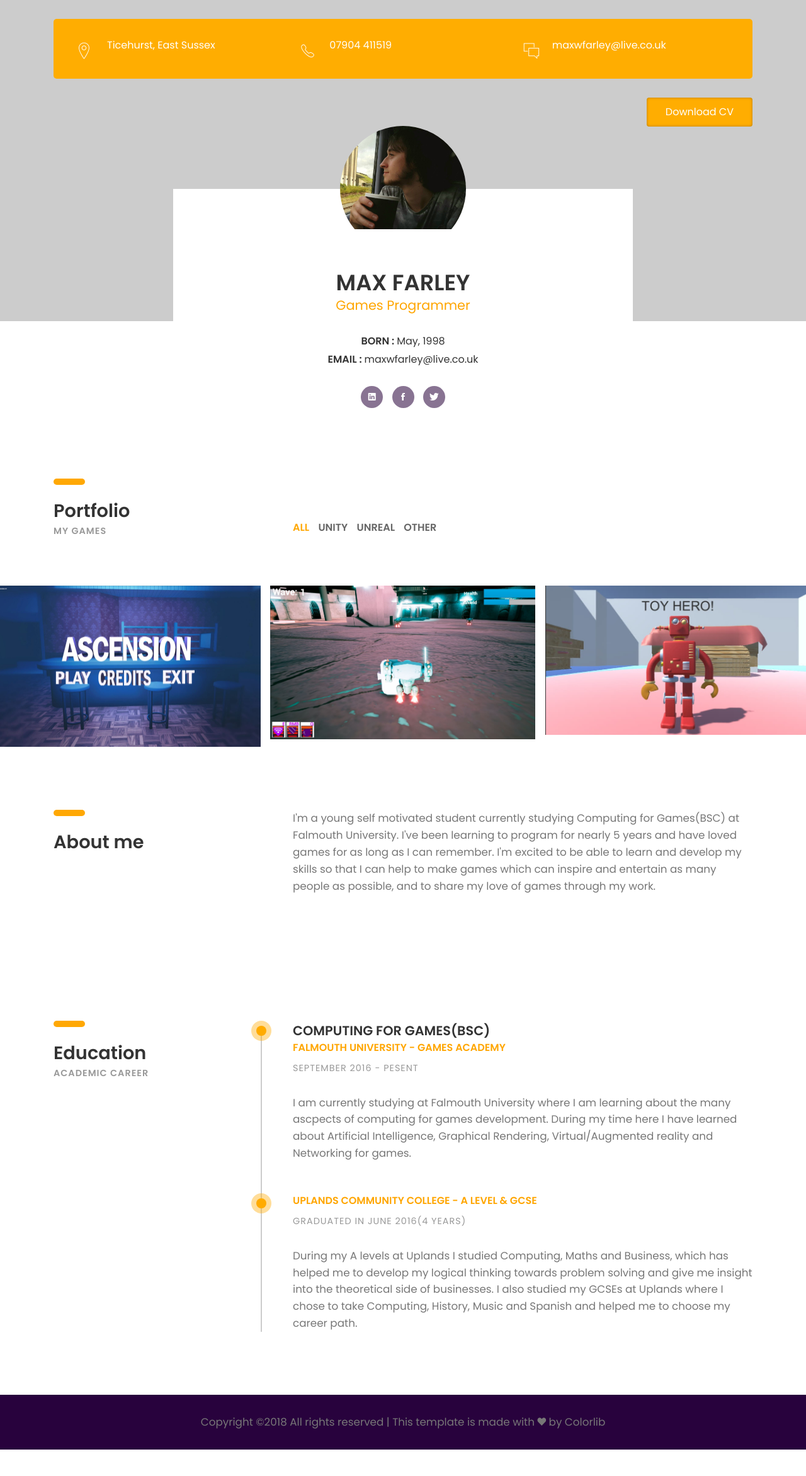
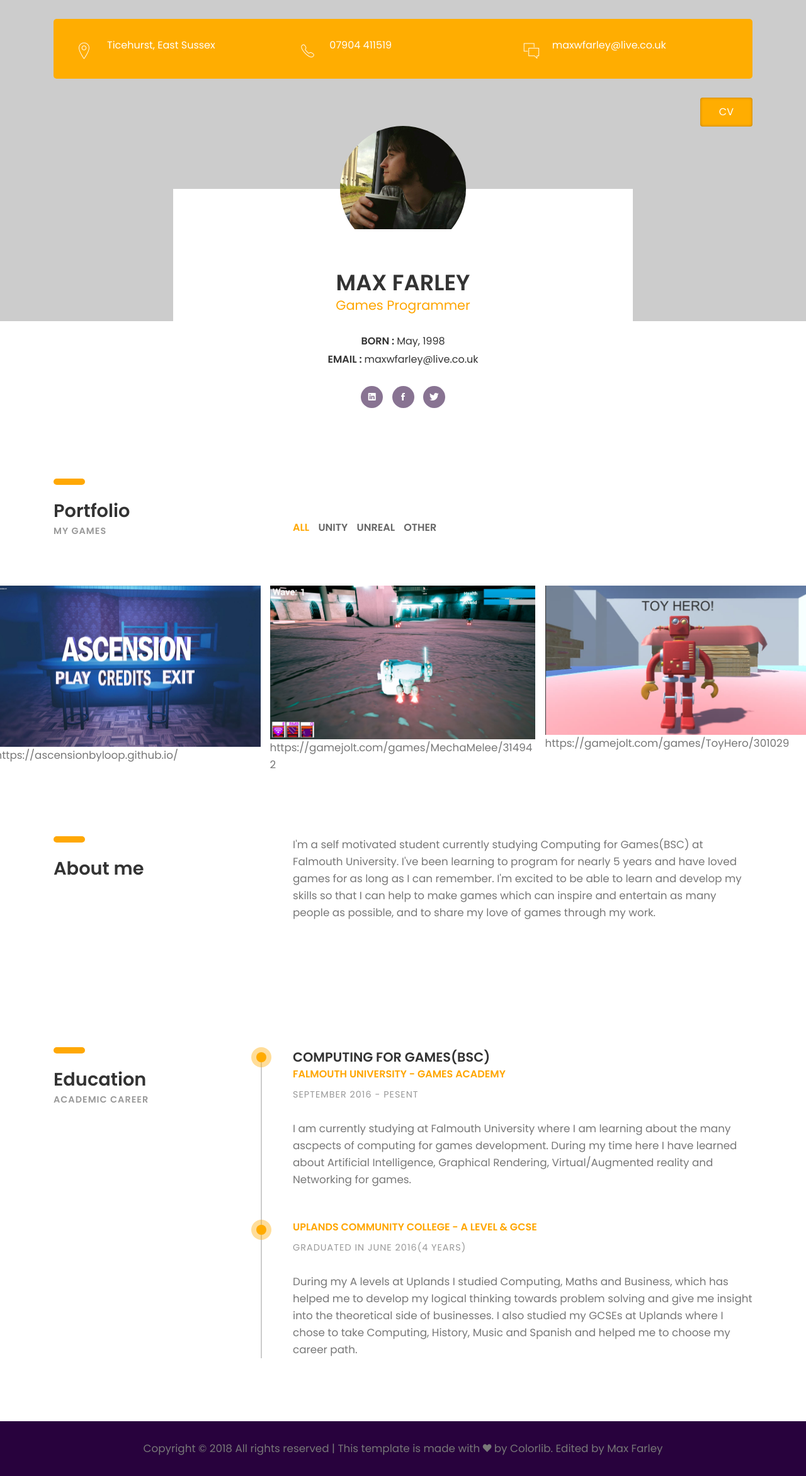
Before and after one commit to miKuZune/miKuZune.github.io, a plain HTML site: page index.html in a window 1280 px wide. Shown: the whole page at 63% size. Before the commit the page ends 2302 px from the top, so only its background shows below. Drawn offline with Linux system fonts and the light colour scheme; files whose address does not match are found by name.

Commit message:
Added links to facebook and added my CV with a link from the CV button. Added links to appropriate websites for my portfolio games

```diff
--- a/index.html
+++ b/index.html
@@ -1,7 +1,7 @@
 <!DOCTYPE HTML>
 <html lang="en">
 <head>
-	<title>CV - Boxed</title>
+	<title>Max Farley</title>
 	<meta http-equiv="X-UA-Compatible" content="IE=edge">
     <meta name="viewport" content="width=device-width, initial-scale=1">
 	<meta charset="UTF-8">
@@ -59,7 +59,7 @@
 				</div><!-- row -->
 			</div><!-- heading-wrapper -->
 
-			<a class="downlad-btn" href="#">Download CV</a>
+			<a class="downlad-btn" href="CV.pdf">CV</a>
 		</div><!-- container -->
 	</header>
 
@@ -78,7 +78,7 @@
 						</ul>
 						<ul class="social-icons">
 							<li><a href="https://www.linkedin.com/in/max-farley-012b6a164"><i class="ion-social-linkedin"></i></a></li>
-							<li><a href="#"><i class="ion-social-facebook"></i></a></li>
+							<li><a href="https://www.facebook.com/max.farley.52"><i class="ion-social-facebook"></i></a></li>
 							<li><a href="#"><i class="ion-social-twitter"></i></a></li>
 						</ul>
 					</div><!-- intro -->
@@ -112,16 +112,21 @@
 			<div class="p-item Unity">
 				<a href="images/Ascension.JPG" data-fluidbox>
 					<img src="images/Ascension.JPG" alt=""></a>
+                <a href="https://ascensionbyloop.github.io/"> <p>https://ascensionbyloop.github.io/</p> </a>
 			</div><!-- p-item -->
 
             <div class="p-item branding Unreal">
                 <a href="images/MechaMelee.JPG" data-fluidbox>
-					<img src="images/MechaMelee.JPG" alt=""></a>
+                    <img src="images/MechaMelee.JPG" alt="">
+                </a>
+                <a href="https://gamejolt.com/games/MechaMelee/314942"> <p>https://gamejolt.com/games/MechaMelee/314942 </p> </a>
             </div><!-- p-item -->
 
             <div class="p-item Unity">
                 <a href="images/ToyHero.jpg" data-fluidbox>
-					<img src="images/ToyHero.jpg" alt=""></a>
+                    <img src="images/ToyHero.jpg" alt="">
+                </a>
+                <a href="https://gamejolt.com/games/ToyHero/301029"> <p>https://gamejolt.com/games/ToyHero/301029</p> </a>
             </div><!-- p-item -->
 
 		</div><!-- portfolioContainer -->
@@ -139,7 +144,7 @@
 				</div><!-- col-sm-4 -->
 				<div class="col-sm-8">
                     <p class="margin-b-50">
-                        I'm a young self motivated student currently studying Computing for Games(BSC) at Falmouth University.
+                        I'm a self motivated student currently studying Computing for Games(BSC) at Falmouth University.
                         I've been learning to program for nearly 5 years and have loved games for as long as I can remember.
                         I'm excited to be able to learn and develop my skills so that I can help to make games which can inspire and entertain as many people as possible,
                         and to share my love of games through my work.
@@ -234,9 +239,11 @@
     <footer>
         <p class="copyright">
             <!-- Link back to Colorlib can't be removed. Template is licensed under CC BY 3.0. -->
-Copyright &copy;<script>document.write(new Date().getFullYear());</script> All rights reserved | This template is made with <i class="ion-heart" aria-hidden="true"></i> by <a href="https://colorlib.com" target="_blank">Colorlib</a>
+            Copyright &copy;
+            <script>document.write(new Date().getFullYear());</script> All rights reserved | This template is made with <i class="ion-heart" aria-hidden="true"></i> by <a href="https://colorlib.com" target="_blank">Colorlib.</a> Edited by Max Farley
             <!-- Link back to Colorlib can't be removed. Template is licensed under CC BY 3.0. -->
         </p>
+
 
 
     </footer>
```
Also changed, not shown: 1 other file. Lines whose indentation alone changed are shown as unchanged.
